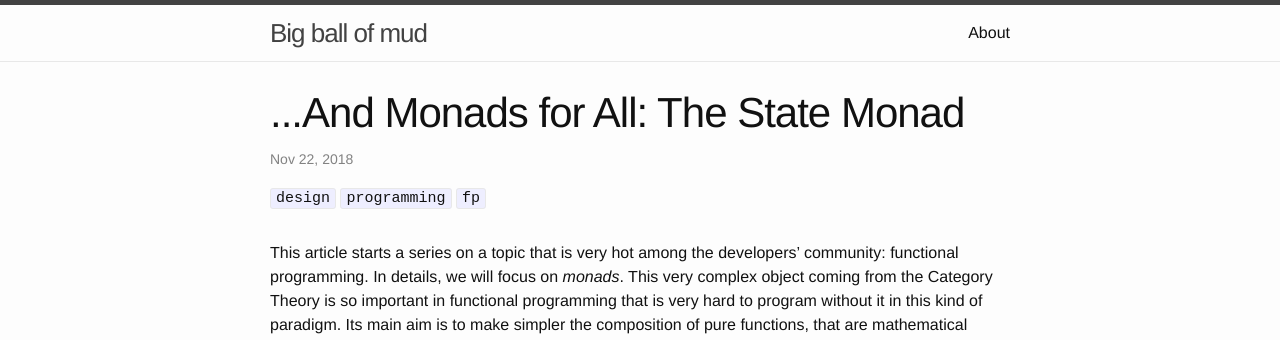
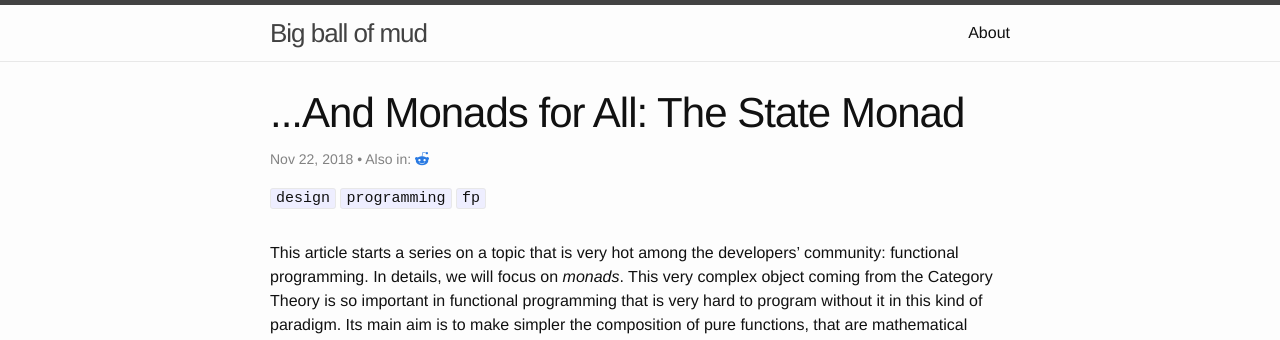
Before and after one commit to rcardin/rcardin.github.io, a Jekyll site: the page built from _posts/2018-11-22-and-monads-for-all-state-monad.markdown, in a window 1280 px wide and 900 px high. Shown: the top 340 px of the window. Built offline with Jekyll 4.4.1, drawn with Linux system fonts in a browser that asks for light colours; comment, search, counter and statistics services are not loaded; part of the change alters nothing that is shown.

```diff
--- a/_posts/2018-11-22-and-monads-for-all-state-monad.markdown
+++ b/_posts/2018-11-22-and-monads-for-all-state-monad.markdown
@@ -12,6 +12,7 @@ summary: "This article starts a series on a topic that is very hot among the dev
 social-share: true
 social-title: "...And Monads for All: The State Monad"
 social-tags: "FP, design, Programming, monad, Scala"
+reddit-link: "https://www.reddit.com/r/programming/comments/9zna03/and_monads_for_all_the_state_monad/"
 math: false
 ---
 
```
